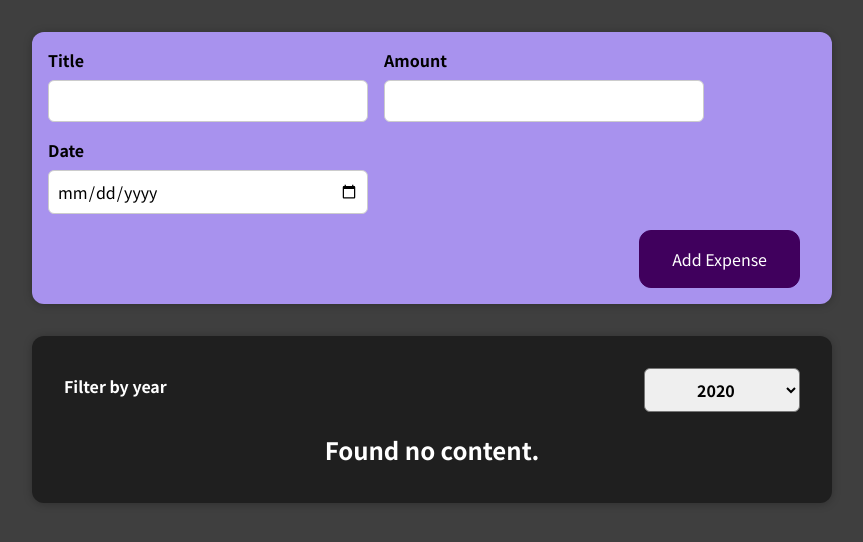
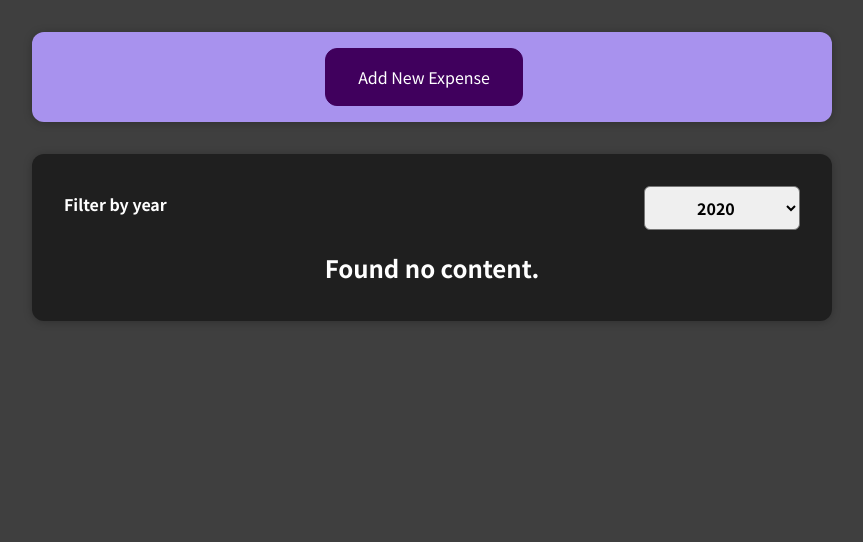
Before and after one commit to arielmalagutti/expenses-tracker, a React (Create React App) app: page / in a window 1280 px wide. Shown: the top 542 px of the page, without its empty margins (208-1071 px from the left). Built offline with nearby package versions, Linux system fonts and the light colour scheme.

Commit message:
feat: add logic that renders the new expense form or a button

```diff
--- a/src/components/NewExpense/NewExpense.js
+++ b/src/components/NewExpense/NewExpense.js
@@ -1,8 +1,15 @@
+import { useState } from "react";
 import ExpenseForm from "./ExpenseForm";
 
 import "./NewExpense.css";
 
 const NewExpense = (props) => {
+  const [isEditing, setIsEditing] = useState(false);
+
+  const startEditingHandler = () => {
+    setIsEditing(true);
+  };
+
   const saveExpenseDataHandler = (enteredExpenseData) => {
     const expenseData = {
       ...enteredExpenseData,
@@ -11,9 +18,14 @@
     console.log(expenseData);
     props.onAddExpense(expenseData);
   };
+
   return (
     <div className="new-expense">
-      <ExpenseForm onSaveExpenseData={saveExpenseDataHandler} />
+      {!isEditing ? (
+        <button onClick={startEditingHandler}>Add New Expense</button>
+      ) : (
+        <ExpenseForm onSaveExpenseData={saveExpenseDataHandler} />
+      )}
     </div>
   );
 };
```
